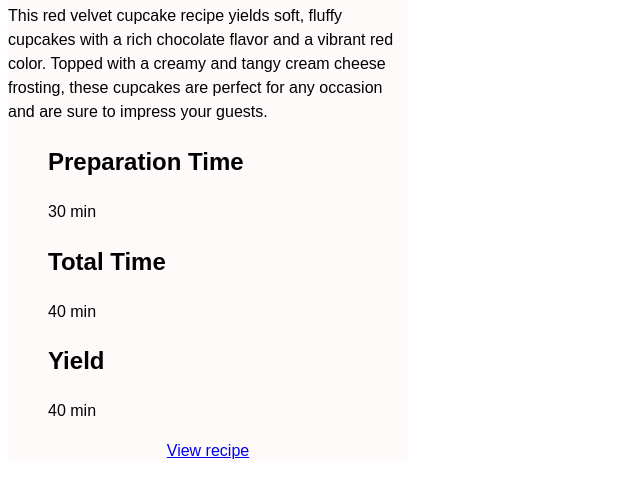
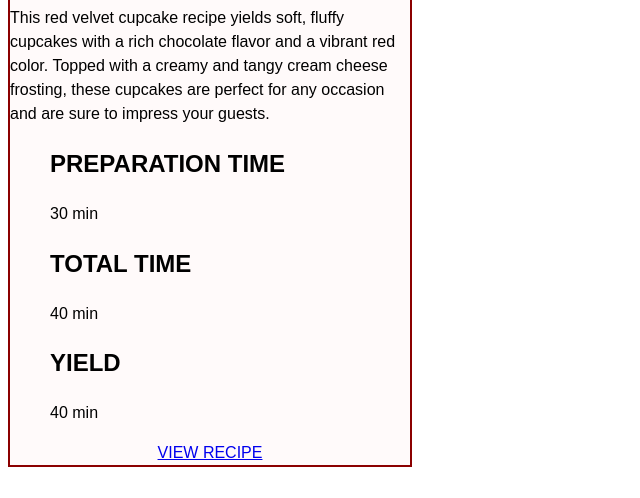
Before and after one commit to charl3y/odin-project-stuff, a plain HTML site: page intro-to-css/intro/index.html in a window 1280 px wide. Shown: the part 302-800 px from the top of the page, without its empty margins (0-640 px from the left). Drawn offline with Linux system fonts and the light colour scheme.

Commit message:
Add Challenge 3

```diff
--- a/intro-to-css/intro/index.css
+++ b/intro-to-css/intro/index.css
@@ -46,3 +46,21 @@ h1 {
 .recipe-content {
     text-align: left;
 }
+
+.recipe-card h2,
+a {
+    text-transform: uppercase;
+}
+
+.recipe-card.feature {
+    border: 2px solid darkred;
+}
+
+/* ========== CHALLENGE 3 ========== //
+//
+// 1. Change <h2> elements within a <ul> and <li> to be 16px
+// 2. Update recipe card link styles, set:
+//      -- background color to #fc9400
+//      -- text color to white
+//      -- remove underline
+*/
```
